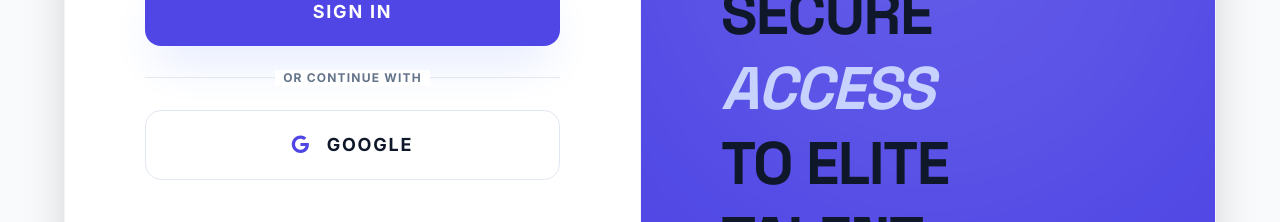
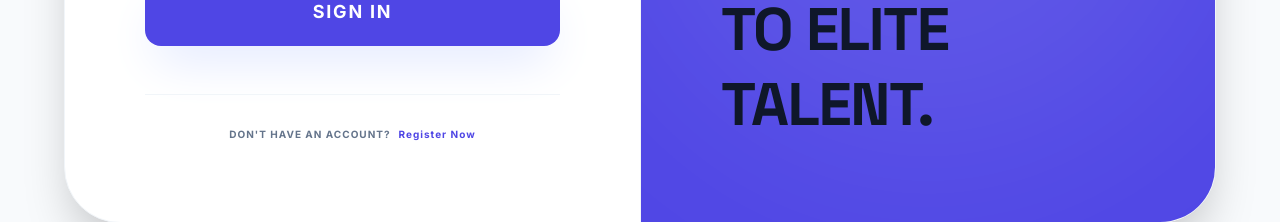
Before and after one commit to jollofo/Junction, a React (Vite) app: page / in a window 1280 px wide. Both pictures are taken after a click on the button "LOGIN". Shown: the part 578-800 px from the top of the page. Built offline with nearby package versions, Linux system fonts and the light colour scheme; no server answers.

Commit message:
Removed supabase

```diff
--- a/App.tsx
+++ b/App.tsx
@@ -1,5 +1,5 @@
 
-import React, { useState, useEffect } from 'react';
+import React, { useState } from 'react';
 import Navbar from './components/Navbar';
 import Footer from './components/Footer';
 import Home from './pages/Home';
@@ -14,26 +14,8 @@ import ApplyAsDeveloper from './pages/ApplyAsDeveloper';
 import FellowshipProgram from './pages/FellowshipProgram';
 import HowItWorks from './pages/HowItWorks';
 
-import { Session } from '@supabase/supabase-js';
-import { supabase } from './lib/supabase';
-
 const App: React.FC = () => {
   const [currentPage, setCurrentPage] = useState<string>('home');
-  const [session, setSession] = useState<Session | null>(null);
-
-  useEffect(() => {
-    supabase.auth.getSession().then(({ data: { session } }) => {
-      setSession(session);
-    });
-
-    const {
-      data: { subscription },
-    } = supabase.auth.onAuthStateChange((_event, session) => {
-      setSession(session);
-    });
-
-    return () => subscription.unsubscribe();
-  }, []);
 
   const handleNavigate = (page: string) => {
     setCurrentPage(page);
--- a/declarations.d.ts
+++ b/declarations.d.ts
@@ -1,4 +1,3 @@
-/// <reference types="vite/client" />
 declare module "*.png" {
     const value: string;
     export default value;
--- a/lib/supabase.ts
+++ /dev/null
@@ -1,14 +0,0 @@
-
-import { createClient } from '@supabase/supabase-js';
-
-const supabaseUrl = import.meta.env.VITE_SUPABASE_URL;
-const supabaseAnonKey = import.meta.env.VITE_SUPABASE_ANON_KEY;
-
-if (!supabaseUrl || !supabaseAnonKey) {
-    console.warn('Missing Supabase environment variables. Please check your .env file.');
-}
-
-export const supabase = createClient(
-    supabaseUrl || '',
-    supabaseAnonKey || ''
-);
--- a/pages/Login.tsx
+++ b/pages/Login.tsx
@@ -3,8 +3,6 @@ import React, { useState } from 'react';
 import Badge from '../components/ui/Badge';
 import Button from '../components/ui/Button';
 import { Input } from '../components/ui/Form';
-
-import { supabase } from '../lib/supabase';
 
 interface LoginProps {
   onNavigate: (page: string) => void;
@@ -21,13 +19,6 @@ const Login: React.FC<LoginProps> = ({ onNavigate }) => {
   const handleSubmit = (e: React.FormEvent) => {
     e.preventDefault();
     alert('Authorized! Access granted to the technical uplink.');
-  };
-
-  const handleGoogleLogin = async () => {
-    const { error } = await supabase.auth.signInWithOAuth({
-      provider: 'google',
-    });
-    if (error) alert(error.message);
   };
 
   return (
@@ -89,25 +80,6 @@ const Login: React.FC<LoginProps> = ({ onNavigate }) => {
             >
               {isLogin ? 'Sign In' : 'Sign Up'}
             </Button>
-
-            <div className="relative my-6">
-              <div className="absolute inset-0 flex items-center">
-                <span className="w-full border-t border-slate-200"></span>
-              </div>
-              <div className="relative flex justify-center text-xs uppercase">
-                <span className="bg-white px-2 text-slate-500 font-bold tracking-widest">Or continue with</span>
-              </div>
-            </div>
-
-            <Button
-              type="button"
-              variant="outline"
-              size="lg"
-              className="w-full"
-              onClick={handleGoogleLogin}
-            >
-              <i className="fa-brands fa-google mr-2 text-indigo-600"></i> Google
-            </Button>
           </form>
 
           <div className="mt-12 pt-8 border-t border-slate-100 text-center">
```
